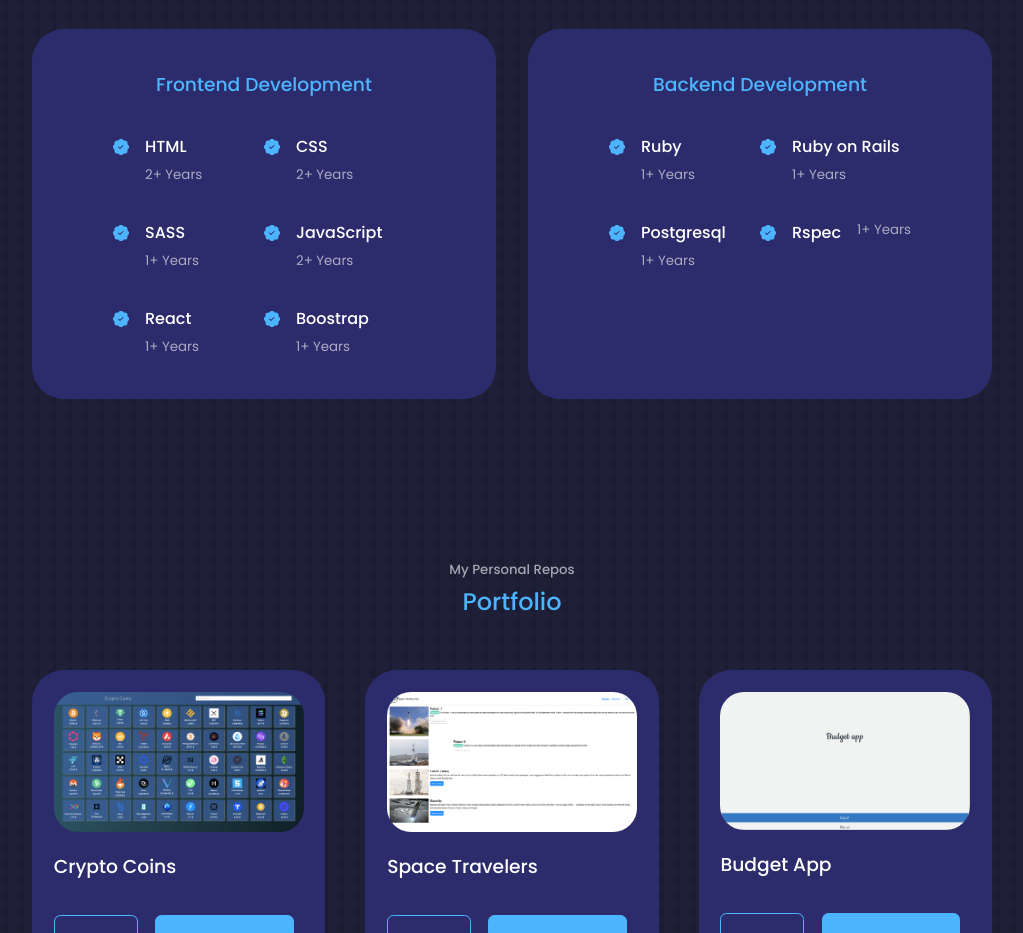
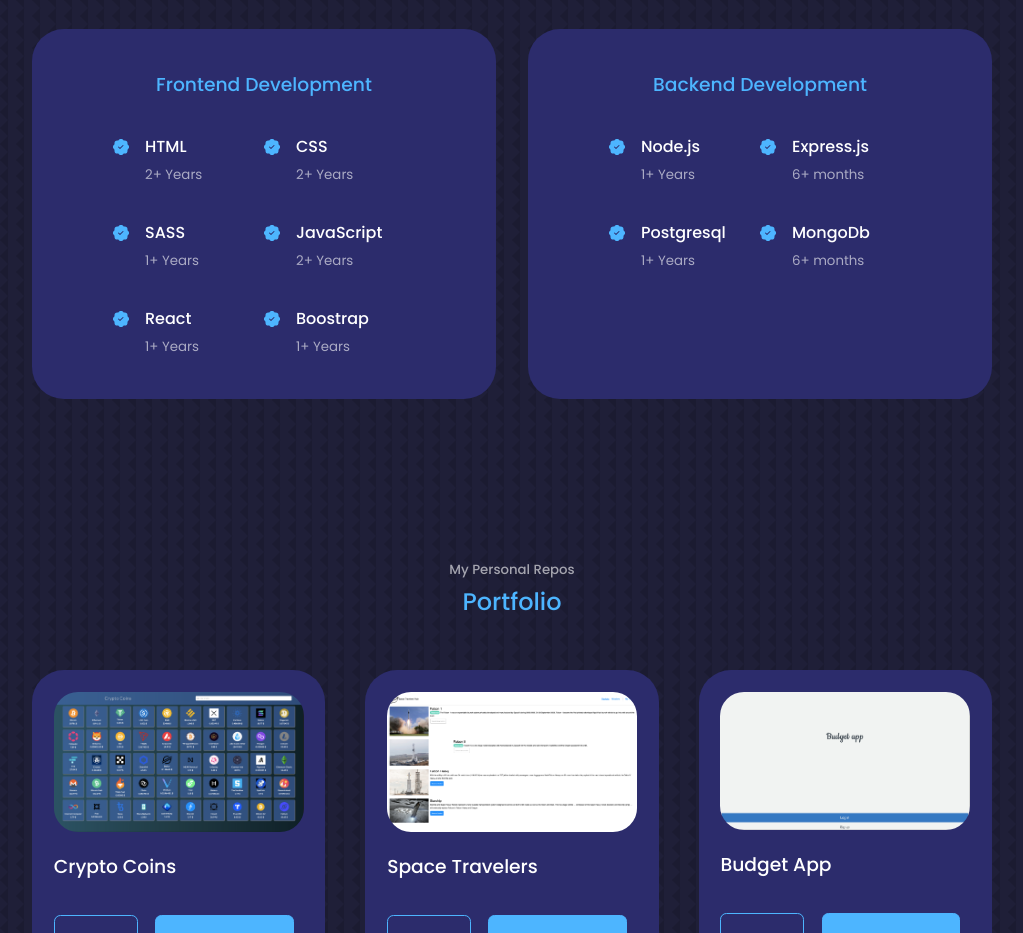
Before and after one commit to Nicolaswg/personal-portfolio, a React (Create React App) app: page / in a window 1280 px wide. Shown: the part 1800-2733 px from the top of the page, without its empty margins (128-1151 px from the left). Built offline with nearby package versions, Linux system fonts and the light colour scheme.

Commit message:
Fixing Experience component UI || Add new experience

```diff
--- a/src/components/experience/Experience.jsx
+++ b/src/components/experience/Experience.jsx
@@ -68,15 +68,15 @@ const Experience = () => {
             <article className="experience-details">
               <BsPatchCheckFill className="experience-icon" />
               <div>
-                <h4>Ruby</h4>
+                <h4>Node.js</h4>
                 <small className="text-light">1+ Years</small>
               </div>
             </article>
             <article className="experience-details">
               <BsPatchCheckFill className="experience-icon" />
               <div>
-                <h4>Ruby on Rails</h4>
-                <small className="text-light">1+ Years</small>
+                <h4>Express.js</h4>
+                <small className="text-light">6+ months</small>
               </div>
             </article>
             <article className="experience-details">
@@ -88,8 +88,10 @@ const Experience = () => {
             </article>
             <article className="experience-details">
               <BsPatchCheckFill className="experience-icon" />
-              <h4>Rspec</h4>
-              <small className="text-light">1+ Years</small>
+              <div>
+                <h4>MongoDb</h4>
+                <small className="text-light">6+ months</small>
+              </div>
             </article>
           </div>
         </div>
```
